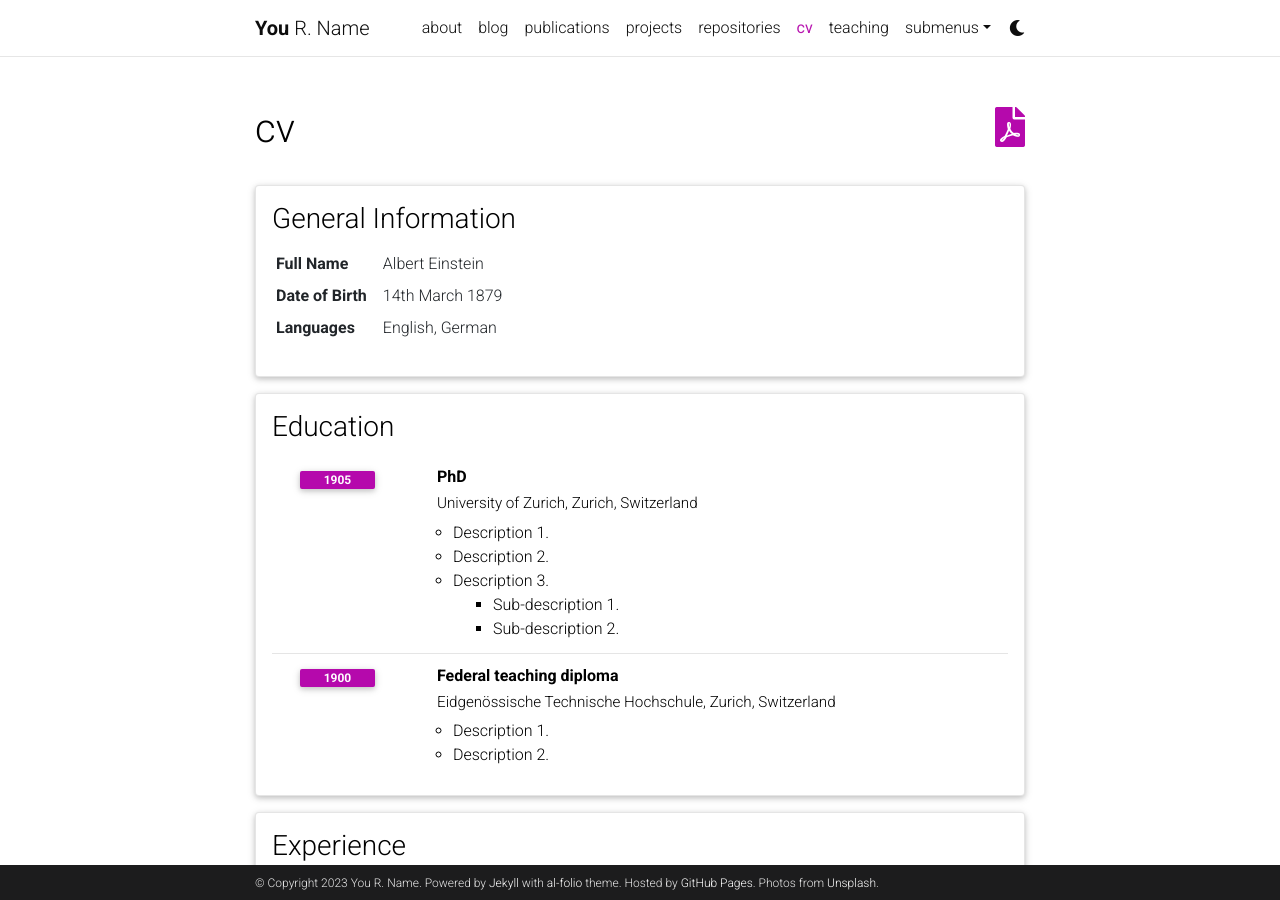
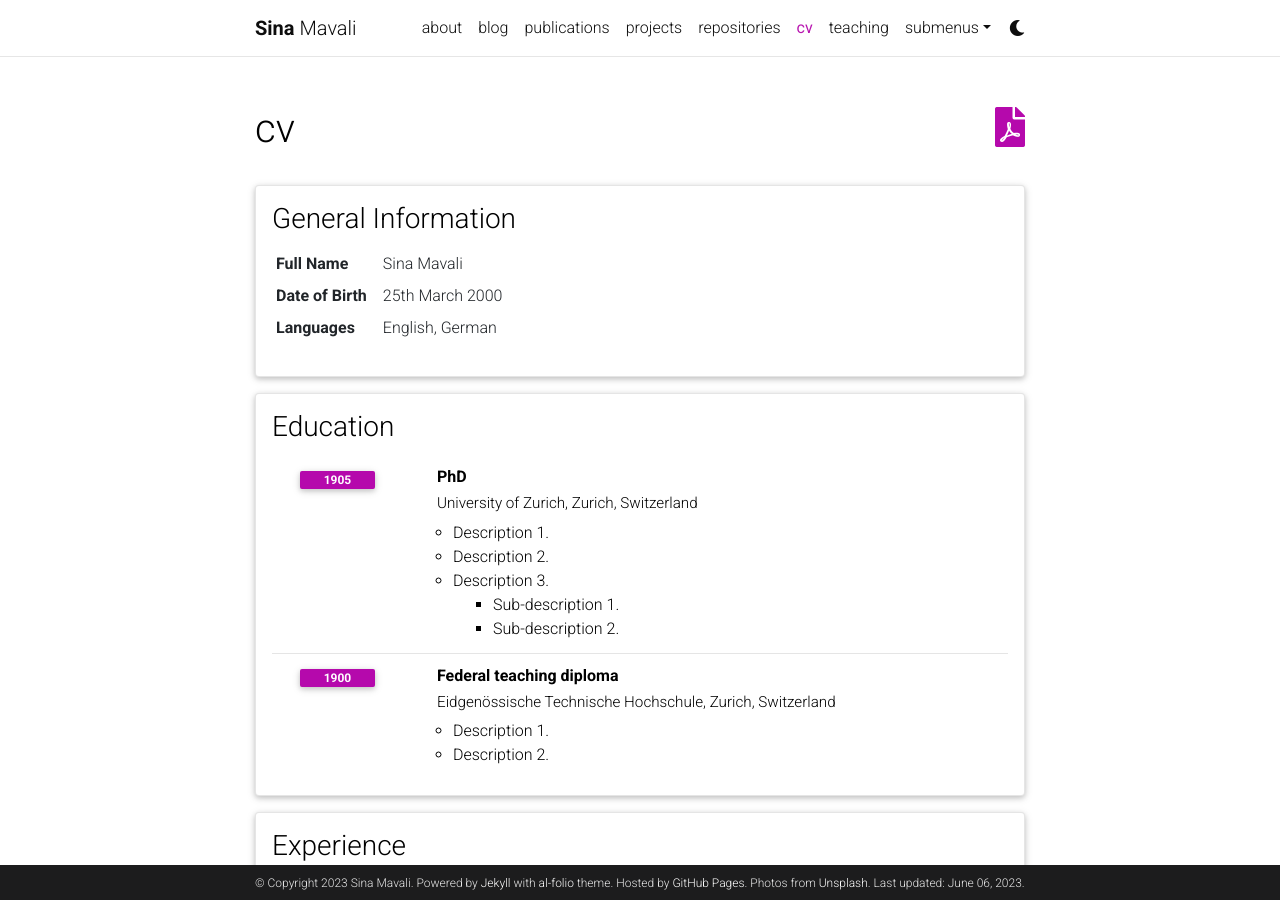
Before and after one commit to smavali/personal-website, a Jekyll site: the page built from _pages/cv.md, in a window 1280 px wide and 900 px high. Built offline with Jekyll 4.4.1, drawn with Linux system fonts in a browser that asks for light colours; comment, search, counter and statistics services are not loaded; a style sheet for code colours, icons or effects is not loaded.

Commit message:
Tried to understand the repo.

```diff
--- a/_config.yml
+++ b/_config.yml
@@ -3,10 +3,10 @@
 # -----------------------------------------------------------------------------
 
 title: blank # the website title (if blank, full name will be used instead)
-first_name: You
-middle_name: R.
-last_name: Name
-email: you@example.com
+first_name: Sina
+middle_name:
+last_name: Mavali
+email: sinamavali@gmail.com
 description: > # the ">" symbol means to ignore newlines until "footer_text:"
   A simple, whitespace theme for academics. Based on [*folio](https://github.com/bogoli/-folio) design.
 footer_text: >
@@ -20,7 +20,7 @@ icon: ⚛️  # the emoji used as the favicon (alternatively, provide image name
 
 url: https://alshedivat.github.io # the base hostname & protocol for your site
 baseurl: /al-folio # the subpath of your site, e.g. /blog/
-last_updated: false # set to true if you want to display last updated in the footer
+last_updated: true # set to true if you want to display last updated in the footer
 impressum_path:  # set to path to include impressum link in the footer, use the same path as permalink in a page, helps to conform with EU GDPR
 
 # -----------------------------------------------------------------------------
@@ -45,7 +45,7 @@ repo_trophies:
 # will use title and url fields
 # Take a look to https://github.com/jekyll/jekyll-feed for more customization
 
-rss_icon: true
+rss_icon: false
 
 # -----------------------------------------------------------------------------
 # Layout
@@ -71,11 +71,11 @@ og_image: # The site-wide (default for all links) Open Graph preview image
 # Social integration
 # -----------------------------------------------------------------------------
 
-github_username: # your GitHub user name
+github_username: smavali # your GitHub user name
 gitlab_username: # your GitLab user name
 twitter_username: # your Twitter handle
 mastodon_username: # your mastodon instance+username in the format instance.tld/@username
-linkedin_username: # your LinkedIn user name
+linkedin_username: sinamavali # your LinkedIn user name
 telegram_username: # your Telegram user name
 scholar_userid: # your Google Scholar ID
 semanticscholar_id: # your Semantic Scholar ID
--- a/_data/cv.yml
+++ b/_data/cv.yml
@@ -2,9 +2,9 @@
   type: map
   contents:
     - name: Full Name
-      value: Albert Einstein
+      value: Sina Mavali
     - name: Date of Birth
-      value: 14th March 1879
+      value: 25th March 2000
     - name: Languages
       value: English, German
 
```
Also changed, not shown: _pages/about.md (+12 -9 lines), 1 other file.
